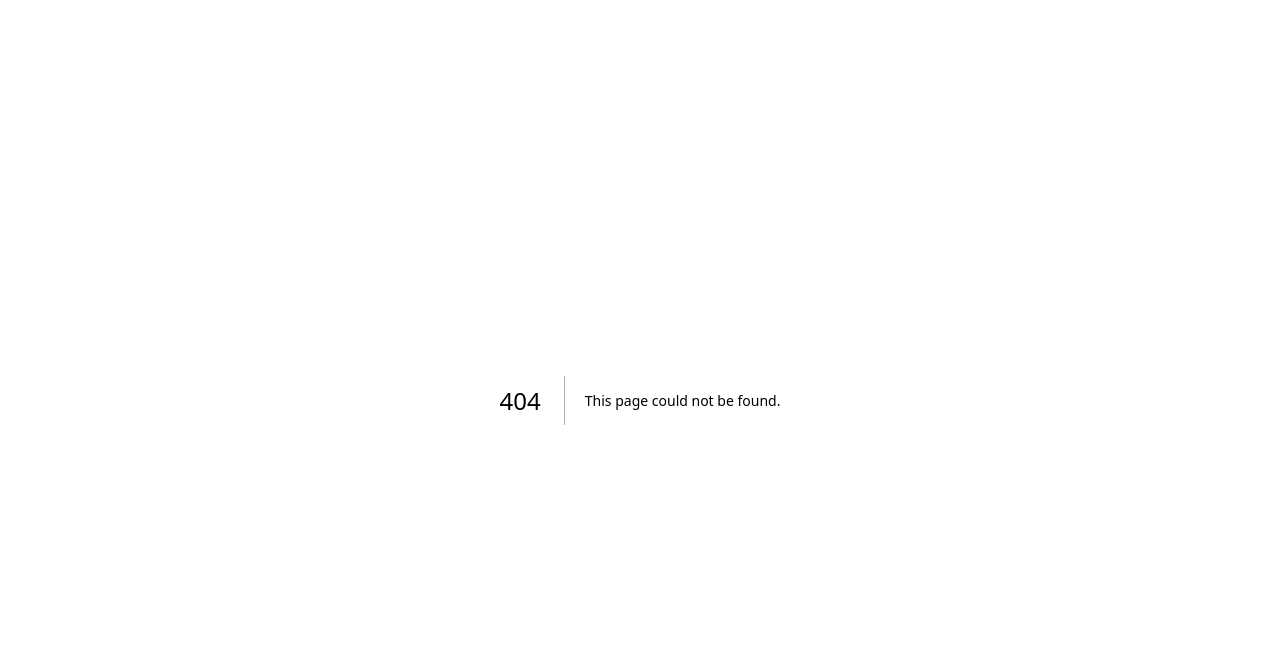
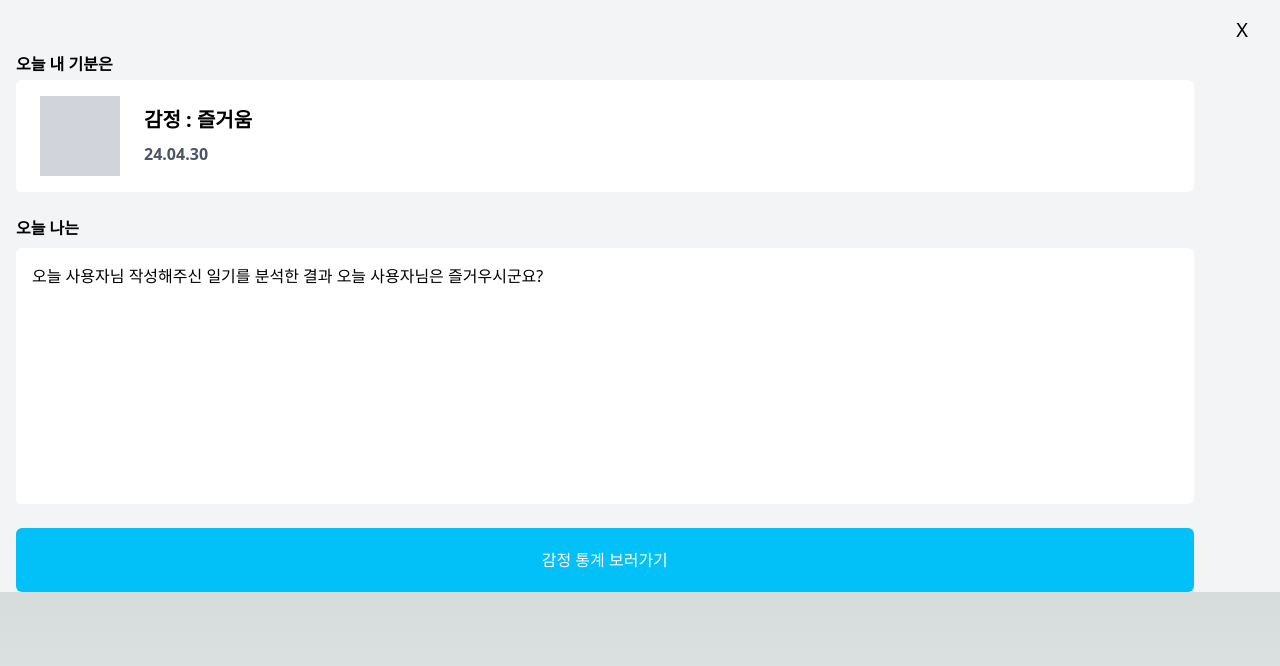
Before and after one commit to JuJangGwon/Nextjs-PWA, a Next.js app: page /main/component/DiaryAnalyze in a window 1280 px wide. Before the commit this address had no page. Shown: the top 666 px of the page. Built offline with nearby package versions, Linux system fonts and the light colour scheme.

Commit message:
감정 분석 페이지 구현

```diff
--- /dev/null
+++ b/src/app/main/component/DiaryAnalyze/page.tsx
@@ -0,0 +1,45 @@
+interface DiaryAnalyzeType {
+  setIsEditorOpen: (isOpen: boolean) => void;
+}
+
+export default function DiaryAnalyze({ setIsEditorOpen }: DiaryAnalyzeType) {
+  return (
+    <div className="bg-gray-100 w-full h-full">
+      <div className="flex justify-between">
+        <div />
+        <button
+          onClick={() => setIsEditorOpen(false)}
+          className="mr-8 mt-4 text-xl"
+        >
+          X
+        </button>
+      </div>
+      <div className="w-full mx-4 mt-2">
+        <h2 className="text-black font-bold mb-1">오늘 내 기분은</h2>
+        <div className="bg-white w-[92%] h-[7rem] rounded-md flex">
+          <div className="w-[5rem] h-[5rem] bg-gray-300 my-auto mx-6"></div>
+          <div className="my-auto">
+            <p className="text-black font-bold text-xl">감정 : 즐거움</p>
+            <p className="text-gray-600 font-semibold mt-2">24.04.30</p>
+          </div>
+        </div>
+      </div>
+      <div className="w-full mx-4 mt-6">
+        <h2 className="text-black font-bold mb-2">오늘 나는</h2>
+        <div className="bg-white w-[92%] h-[16rem] rounded-md">
+          <p className="w-full h-full px-4 py-4">
+            오늘 사용자님 작성해주신 일기를 분석한 결과 오늘 사용자님은
+            즐거우시군요?
+            <br />
+          </p>
+        </div>
+      </div>
+      <button
+        onClick={() => setIsEditorOpen(false)}
+        className="bg-[#01C1F8] w-[92%] h-[4rem] rounded-md text-white mx-4 mt-6"
+      >
+        감정 통계 보러가기
+      </button>
+    </div>
+  );
+}
--- a/src/app/main/page.tsx
+++ b/src/app/main/page.tsx
@@ -3,6 +3,7 @@ import { useState } from "react";
 
 import DiaryList from "./component/DiaryList";
 import DiaryContent from "./component/DiaryContent/diaryContent";
+import DiaryAnalyze from "./component/DiaryAnalyze/page";
 import DiaryEditor from "./component/DiaryEditor";
 
 const days = [
@@ -17,13 +18,15 @@ const days = [
 
 export default function Main() {
   const [isEditorOpen, setIsEditorOpen] = useState(false);
+  const [isAnalize, setIsAnalize] = useState(true);
   const [diaryDatas, setDiaryDatas] = useState(days);
 
   return (
     <main className="min-w-[360px] max-w-[600px] mx-auto h-svh bg-white">
-      {isEditorOpen && (
+      {isEditorOpen &&
+        (isAnalize ? (
           <DiaryEditor
-          setIsEditorOpen={setIsEditorOpen}
+            setIsEditorOpen={setIsAnalize}
             text={diaryDatas[3].content}
             setDiaryDatas={(str: string) =>
               setDiaryDatas((data: any) => {
@@ -32,7 +35,9 @@ export default function Main() {
               })
             }
           />
-      )}
+        ) : (
+          <DiaryAnalyze setIsEditorOpen={setIsEditorOpen} />
+        ))}
       {!isEditorOpen && (
         <div className="w-full h-fit">
           <DiaryList setDiaryDatas={setDiaryDatas} days={diaryDatas} />
```
Also changed, not shown: 1 other file (tests, documents, lock files or other folders). Lines whose indentation alone changed are shown as unchanged.
